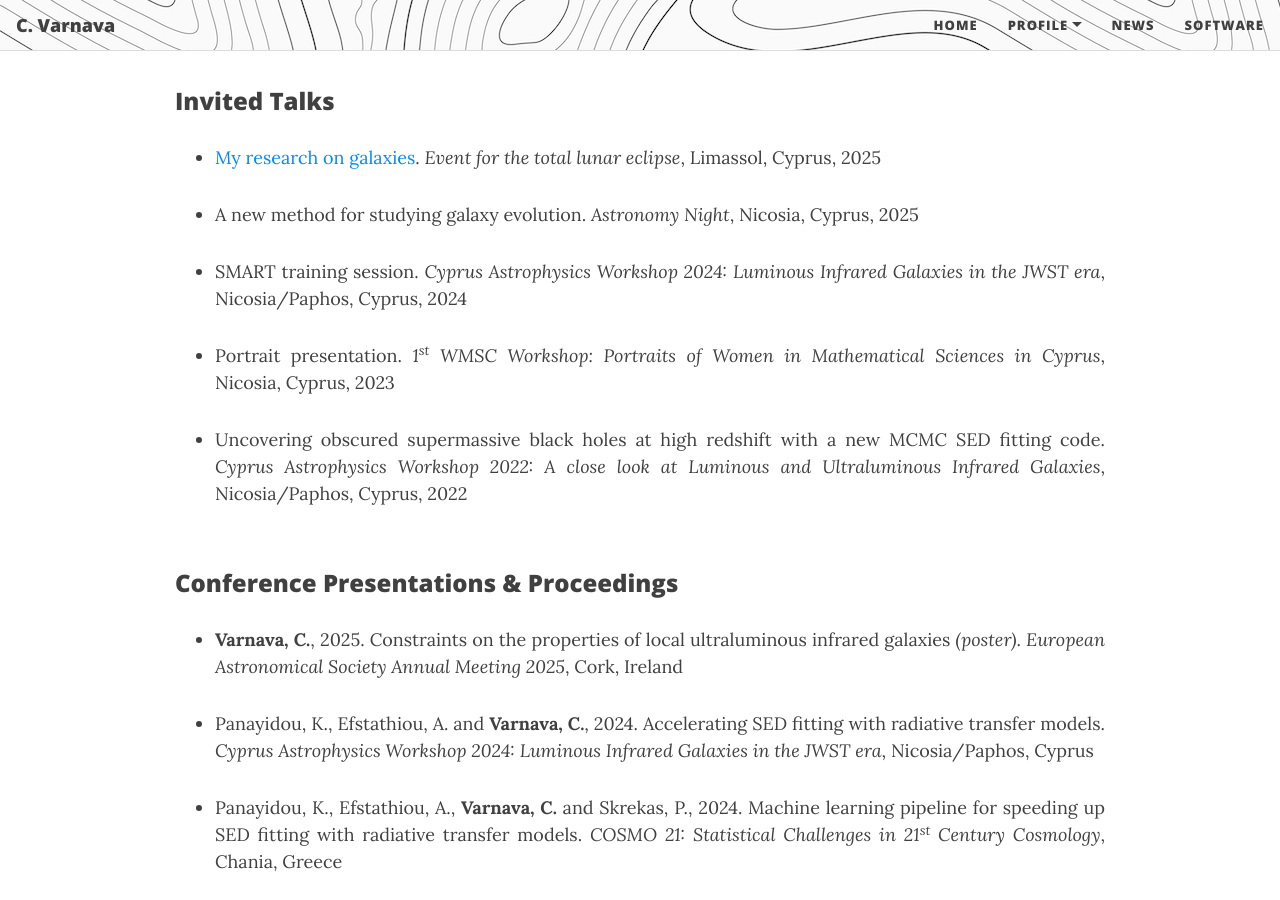
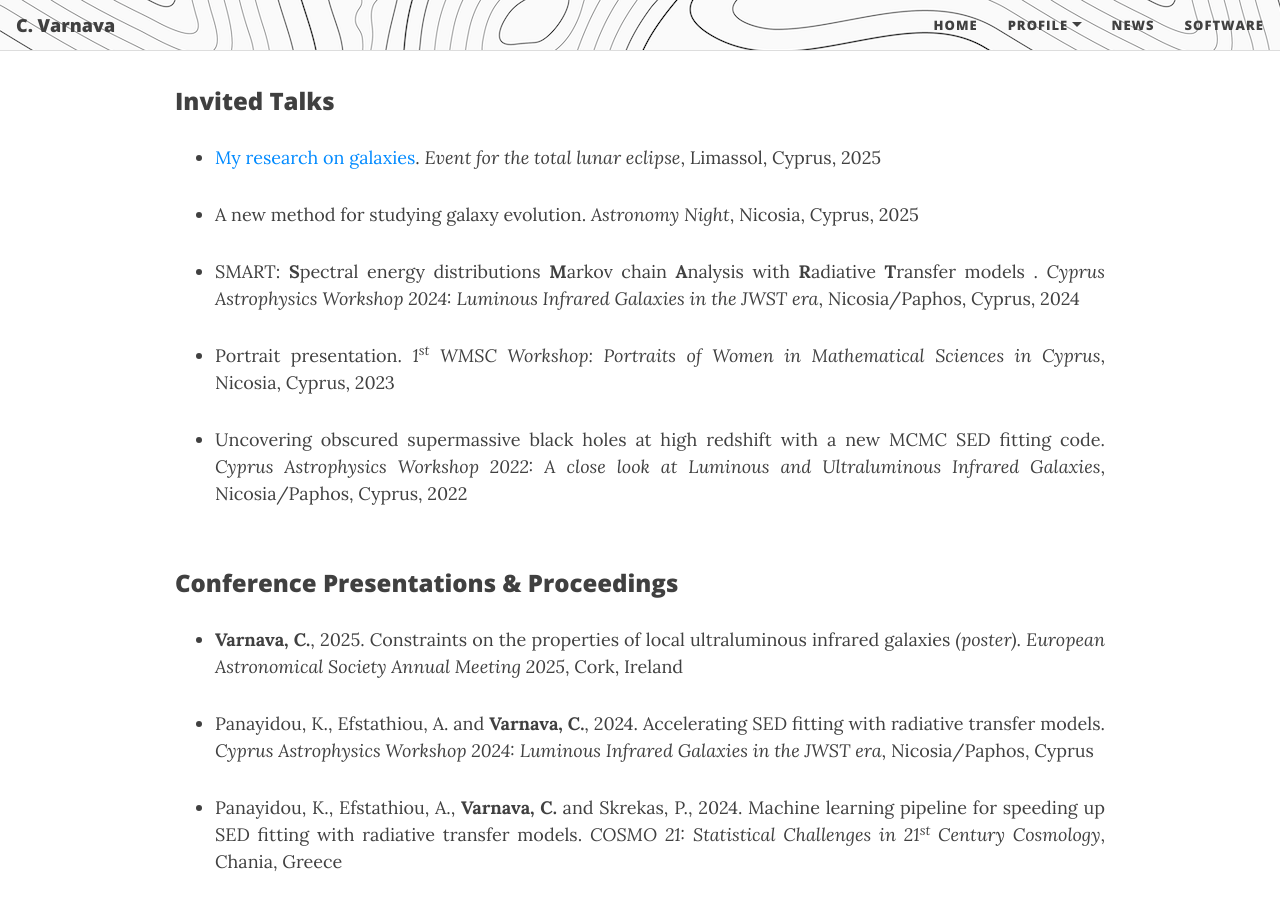
Before and after one commit to ch-var/ch-var.github.io, a Jekyll site: the page built from CV.html, in a window 1280 px wide and 900 px high, scrolled down 3843 px. Built offline with Jekyll 4.4.1, drawn with Linux system fonts in a browser that asks for light colours; formulas are drawn with MathJax 3.

Commit message:
Update CV.html

```diff
--- a/CV.html
+++ b/CV.html
@@ -112,7 +112,7 @@ mathjax: true
 <p></p>
 <li class="responsive-margin">A new method for studying galaxy evolution. <i>Astronomy Night</i>, Nicosia, Cyprus, 2025</li>
 <p></p>
-<li class="responsive-margin">SMART training session. <i>Cyprus Astrophysics Workshop 2024: Luminous Infrared Galaxies in the <i>JWST</i> era</i>, Nicosia/Paphos, Cyprus, 2024</li>
+<li class="responsive-margin">SMART: <b>S</b>pectral energy distributions <b>M</b>arkov chain <b>A</b>nalysis with <b>R</b>adiative <b>T</b>ransfer models . <i>Cyprus Astrophysics Workshop 2024: Luminous Infrared Galaxies in the <i>JWST</i> era</i>, Nicosia/Paphos, Cyprus, 2024</li>
 <p></p>
 <li class="responsive-margin">Portrait presentation. <i>1<sup>st</sup> WMSC Workshop: Portraits of Women in Mathematical Sciences in Cyprus</i>, Nicosia, Cyprus, 2023</li>
 <p></p>
```
